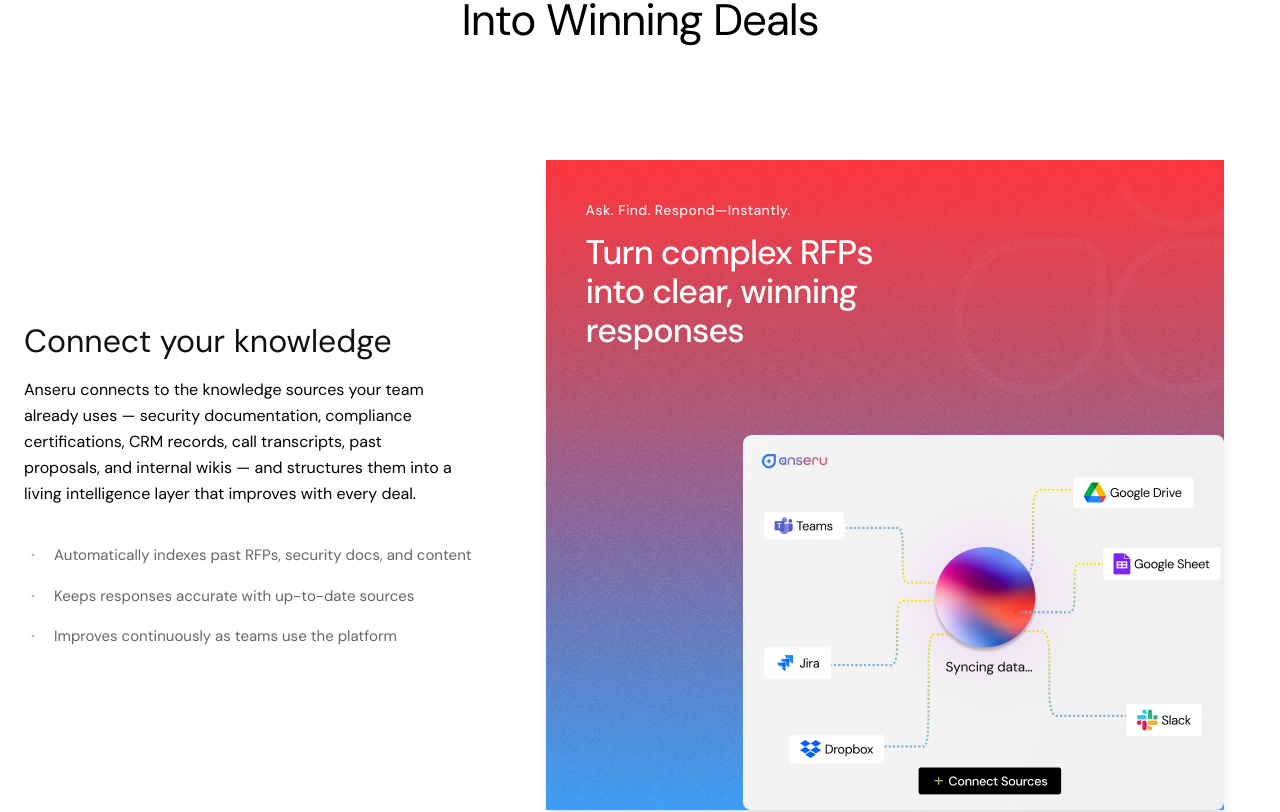
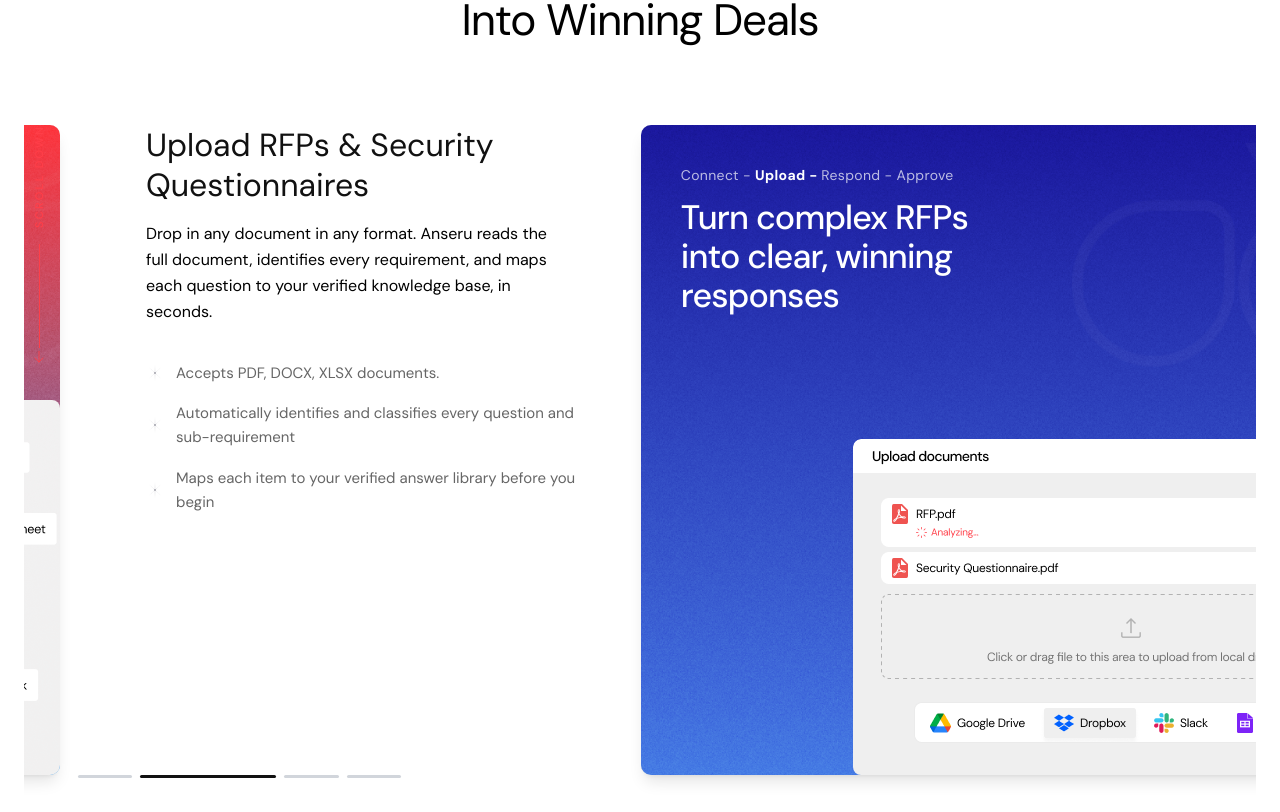
Before and after one commit to udayrshankar/anseru-home, a React (Vite) app: page / in a window 1280 px wide. Shown: the part 1431-2243 px from the top of the page. Built offline with nearby package versions, Linux system fonts and the light colour scheme.

Commit message:
carousel done

```diff
--- a/src/components/Carousel.tsx
+++ b/src/components/Carousel.tsx
@@ -1,3 +1,4 @@
+import { useState, useEffect, useRef } from 'react';
 
 // Import slide images
 import slide1Img from '../assets/Intro Page.png';
@@ -13,64 +14,96 @@ const slideData = [
     id: 0,
     title: "Connect your knowledge",
     description:
-      "Anseru connects to the knowledge sources your team already uses — security documentation, compliance certifications, CRM records, call transcripts, past proposals, and internal wikis — and structures them into a living intelligence layer that improves with every deal.",
+      "Your single living source of truth. Anseru connects to where your knowledge already lives. Sync Google Drive, SharePoint, Teams, Jira, Slack, and Dropbox or upload your internal documents directly. Your answer library builds itself and stays current automatically.",
     gradientClass: "card-gradient-a1",
     image: slide1Img,
     bulletStyle: "starburst" as const,
-    cardSubtitle: "Ask. Find. Respond—Instantly.",
+    cardSubtitle: [
+      { text: "Connect", isBold: true },
+      { text: " - ", isBold: true },
+      { text: "Upload", isBold: false },
+      { text: " - ", isBold: false },
+      { text: "Respond", isBold: false },
+      { text: " - ", isBold: false },
+      { text: "Approve", isBold: false }
+    ],
     cardTitle: "Turn complex RFPs into clear, winning responses",
     bullets: [
-      "Automatically indexes past RFPs, security docs, and content",
-      "Keeps responses accurate with up-to-date sources",
-      "Improves continuously as teams use the platform",
+      "Indexes past RFPs, security docs, and compliance content automatically",
+      "Integrates with your existing storage and communication systems",
+      "Improves continuously as your team uses and approves new answers",
     ],
   },
   {
     id: 1,
     title: "Upload RFPs & Security Questionnaires",
     description:
-      "Anseru AI offers a centralized hub for all your knowledge sources. Upload previous RFPs, relevant documents, and Q&A from legacy tools or spreadsheets. Seamlessly integrate with internal data systems like Google Drive, SharePoint, and more, pull information directly from your website.",
+      "Drop in any document in any format. Anseru reads the full document, identifies every requirement, and maps each question to your verified knowledge base, in seconds.",
     gradientClass: "card-gradient-a2",
     image: slide2Img,
     bulletStyle: "starburst" as const,
-    cardSubtitle: "Centralized Knowledge Hub",
-    cardTitle: "Connect all your sources in one place",
+    cardSubtitle: [
+      { text: "Connect", isBold: false },
+      { text: " - ", isBold: false },
+      { text: "Upload", isBold: true },
+      { text: " - ", isBold: true },
+      { text: "Respond", isBold: false },
+      { text: " - ", isBold: false },
+      { text: "Approve", isBold: false }
+    ],
+    cardTitle: "Turn complex RFPs into clear, winning responses",
     bullets: [
-      "Upload previous RFPs and spreadsheets",
-      "Integrate with Google Drive and SharePoint",
-      "Pull information directly from company websites",
+      "Accepts PDF, DOCX, XLSX documents.",
+      "Automatically identifies and classifies every question and sub-requirement",
+      "Maps each item to your verified answer library before you begin",
     ],
   },
   {
     id: 2,
     title: "Generate AI Draft Responses",
     description:
-      "Anseru generates accurate response drafts using your knowledge base and past answers—saving hours of manual work.",
+      "Anseru generates a full response draft using your verified documentation and past approved answers. Every answer is traceable to a real source, so drafts arrive ready for review, not ready to be rewritten from scratch.",
     gradientClass: "card-gradient-a3",
     image: slide3Img,
     bulletStyle: "starburst" as const,
-    cardSubtitle: "AI-Powered Drafting",
-    cardTitle: "Draft accurate responses in seconds",
+    cardSubtitle: [
+      { text: "Connect", isBold: false },
+      { text: " - ", isBold: false },
+      { text: "Upload", isBold: false },
+      { text: " - ", isBold: false },
+      { text: "Respond", isBold: true },
+      { text: " - ", isBold: true },
+      { text: "Approve", isBold: false }
+    ],
+    cardTitle: "Turn complex RFPs into clear, winning responses",
     bullets: [
-      "AI-driven drafting using your private knowledge",
-      "Significant reduction in manual work",
-      "Maintain consistency across all documents",
+      "Drafts complete responses from your verified internal knowledge base",
+      "Flags low-confidence answers for SME review before submission",
+      "Saves hours of manual writing and cross-referencing per deal",
     ],
   },
   {
     id: 3,
     title: "SME Review & Approval",
     description:
-      "Subject matter experts review, refine, and approve responses before final submission.",
+      "Anseru focuses your experts on what only they can answer. Standard questions arrive pre-drafted and ready to approve. Novel, flagged, and high-risk items are surfaced for review before anything leaves the building.",
     gradientClass: "card-gradient-a4",
     image: slide4Img,
     bulletStyle: "starburst" as const,
-    cardSubtitle: "Expert Review Loop",
-    cardTitle: "Ensure every answer is mission-ready",
+    cardSubtitle: [
+      { text: "Connect", isBold: false },
+      { text: " - ", isBold: false },
+      { text: "Upload", isBold: false },
+      { text: " - ", isBold: false },
+      { text: "Respond", isBold: false },
+      { text: " - ", isBold: false },
+      { text: "Approve", isBold: true }
+    ],
+    cardTitle: "Turn complex RFPs into clear, winning responses",
     bullets: [
-      "Streamlined workflow for expert review",
-      "Refine and approve responses in real-time",
-      "Final submission with full validation",
+      "Routes only flagged and novel questions to subject matter experts",
+      "Full audit trail of every review, edit, and approval decision",
+      "Every submission is clean, compliant, and signed off before it goes out",
     ],
   },
 ];
@@ -117,7 +150,33 @@ const BulletPoint = ({
 
 /* ── Main component ───────────────────────────────────────────────── */
 
+const AUTO_ADVANCE_MS = 5000;
+
 export default function Carousel() {
+  const [activeSlide, setActiveSlide] = useState(0);
+  const timerRef = useRef<ReturnType<typeof setInterval> | null>(null);
+  const isHovered = useRef(false);
+
+  const goTo = (index: number) => {
+    setActiveSlide(index);
+  };
+
+  const startTimer = () => {
+    if (timerRef.current) clearInterval(timerRef.current);
+    timerRef.current = setInterval(() => {
+      if (!isHovered.current) {
+        setActiveSlide((prev) => (prev + 1) % slideData.length);
+      }
+    }, AUTO_ADVANCE_MS);
+  };
+
+  useEffect(() => {
+    startTimer();
+    return () => {
+      if (timerRef.current) clearInterval(timerRef.current);
+    };
+  }, []);
+
   return (
     <div className="w-full bg-white relative">
       <div className="z-20 pt-20 pb-10 bg-white/95 backdrop-blur-sm">
@@ -133,17 +192,26 @@ export default function Carousel() {
         </div>
       </div>
 
-      {/* Slides rendered as individual page sections */}
-      <div className="flex flex-col w-full">
+      <div
+        className="w-full px-6 pb-16 relative"
+        onMouseEnter={() => { isHovered.current = true; }}
+        onMouseLeave={() => { isHovered.current = false; }}
+      >
+        <div className="overflow-hidden w-full">
+          <div
+            className="flex transition-transform duration-700 ease-in-out w-full"
+            style={{ transform: `translateX(-${activeSlide * 100}%)` }}
+          >
             {slideData.map((slide) => (
-          <div
-            key={slide.id}
-            className="w-full h-screen flex items-center justify-center px-6"
-          >
-            <div className="max-w-[1300px] mx-auto w-full grid md:grid-cols-[2fr_3fr] gap-8 md:gap-12 items-center">
+              <div key={slide.id} className="min-w-full flex-shrink-0">
+                <div className="max-w-[1300px] mx-auto w-full">
+                  <div className="grid md:grid-cols-[2fr_3fr] gap-8 md:gap-12 items-stretch">
                     {/* ── Left column ──────────────────────────────── */}
-              <div className="pr-4">
-                <div className="space-y-7">
+                    <div className="pr-4 flex flex-row h-full py-2 md:py-10">
+                      {/* Gutter to sync with scroll indicator */}
+                      <div className="flex w-[20px] md:w-[30px] flex-shrink-0 mr-4 md:mr-6"></div>
+                      <div className="flex flex-col flex-grow">
+                        <div className="space-y-7 flex-grow">
                           <div className="space-y-4">
                             <h3 className="text-[28px] md:text-[32px] font-normal leading-tight text-[#111111]">
                               {slide.title}
@@ -163,12 +231,18 @@ export default function Carousel() {
                             ))}
                           </div>
                         </div>
+
+                        {/* Invisible spacer to maintain layout layout for fixed indicators overlay */}
+                        <div className="flex items-center gap-2 mt-25 w-full md:w-[80%] shrink-0 opacity-0 pointer-events-none translate-y-[10px]">
+                          <div className="h-[3px] w-full" />
+                        </div>
+                      </div>
                     </div>
 
                     {/* ── Right column – gradient card ─────────────── */}
-              <div className="pr-4 md:pr-8 h-full flex items-center py-10 md:py-20">
+                    <div className="pr-4 md:pr-8 h-full flex items-center py-2 md:py-10">
                       <div
-                  className={`p-8 md:p-10 pb-0 text-white w-full h-[450px] md:h-[650px] flex flex-col justify-start relative overflow-hidden shadow-lg ${slide.gradientClass}`}
+                        className={`p-8 md:p-10 pb-0 text-white w-full h-[450px] md:h-[650px] flex flex-col justify-start relative overflow-hidden shadow-lg rounded-[10px] ${slide.gradientClass}`}
                       >
                         <img src={watermark} alt="" className="absolute top-0 right-0 w-[40%] h-[40%] object-contain" />
 
@@ -183,8 +257,16 @@ export default function Carousel() {
 
                         {/* Text content */}
                         <div className="relative z-10 space-y-3 mb-10">
-                    <p className="text-[12px] md:text-[14px] font-medium opacity-90 tracking-wide">
-                      {slide.cardSubtitle}
+                          <p className="text-[12px] md:text-[14px] font-medium tracking-wide">
+                            {Array.isArray(slide.cardSubtitle) ? (
+                              slide.cardSubtitle.map((item, idx) => (
+                                <span key={idx} className={item.isBold ? "font-bold text-white opacity-100" : "font-normal opacity-70"}>
+                                  {item.text}
+                                </span>
+                              ))
+                            ) : (
+                              <span className="opacity-90">{slide.cardSubtitle as string}</span>
+                            )}
                           </p>
                           <h4 className="text-[30px] md:text-[34px] font-medium leading-[1.15] tracking-tight max-w-[320px]">
                             {slide.cardTitle}
@@ -196,8 +278,9 @@ export default function Carousel() {
                           <img
                             src={slide.image}
                             alt={slide.title}
-                      className="w-full h-full scale-100  object-top rounded-lg"
+                            className="w-full h-full scale-100 object-top rounded-lg"
                           />
+                        </div>
                       </div>
                     </div>
                   </div>
@@ -206,5 +289,59 @@ export default function Carousel() {
             ))}
           </div>
         </div>
+
+        {/* ── Fixed Static Indicators Overlay ─────────────────────── */}
+        <div className="absolute inset-x-6 top-0 bottom-16 pointer-events-none">
+          <div className="max-w-[1300px] mx-auto w-full h-full">
+            <div className="grid md:grid-cols-[2fr_3fr] gap-8 md:gap-12 items-stretch h-full">
+              <div className="pr-4 flex flex-row h-full py-2 md:py-10">
+
+                {/* ── Scroll Down Indicator ───────────────────────────── */}
+                <div className="flex flex-col items-center w-[20px] md:w-[30px] h-[240px] pointer-events-auto flex-shrink-0 mr-4 md:mr-6">
+                  <span
+                    className="whitespace-nowrap text-[#FF3F49] text-[11px] font-medium tracking-[0.2em] uppercase mb-4"
+                    style={{ writingMode: 'vertical-rl', transform: 'rotate(180deg)' }}
+                  >
+                    Scroll Down
+                  </span>
+                  <div className="w-[1px] bg-[#FF3F49] flex-grow mb-1"></div>
+                  <svg width="14" height="14" viewBox="0 0 24 24" fill="none" stroke="#FF3F49" strokeWidth="1.5" strokeLinecap="round" strokeLinejoin="round" className="mt-[-1px]">
+                    <line x1="12" y1="0" x2="12" y2="19"></line>
+                    <polyline points="19 12 12 19 5 12"></polyline>
+                  </svg>
+                </div>
+
+                <div className="flex flex-col flex-grow relative">
+                  <div className="flex-grow"></div>
+                  <div className="flex items-center gap-2 mt-25 w-full md:w-[80%] shrink-0 pointer-events-auto translate-y-[3px]">
+                    {slideData.map((_, index) => (
+                      <button
+                        key={index}
+                        onClick={() => {
+                          goTo(index);
+                          startTimer();
+                        }}
+                        aria-label={`Go to slide ${index + 1}`}
+                        style={{
+                          flex: index === activeSlide ? 2.5 : 1,
+                          height: '3px',
+                          borderRadius: '999px',
+                          backgroundColor: index === activeSlide ? '#111111' : '#d1d5db',
+                          transition: 'flex 0.35s ease, background-color 0.35s ease',
+                          border: 'none',
+                          padding: 0,
+                          cursor: 'pointer',
+                        }}
+                      />
+                    ))}
+                  </div>
+                </div>
+              </div>
+              <div></div>
+            </div>
+          </div>
+        </div>
+      </div>
+    </div>
   );
 }
```
Lines whose indentation alone changed are shown as unchanged.
